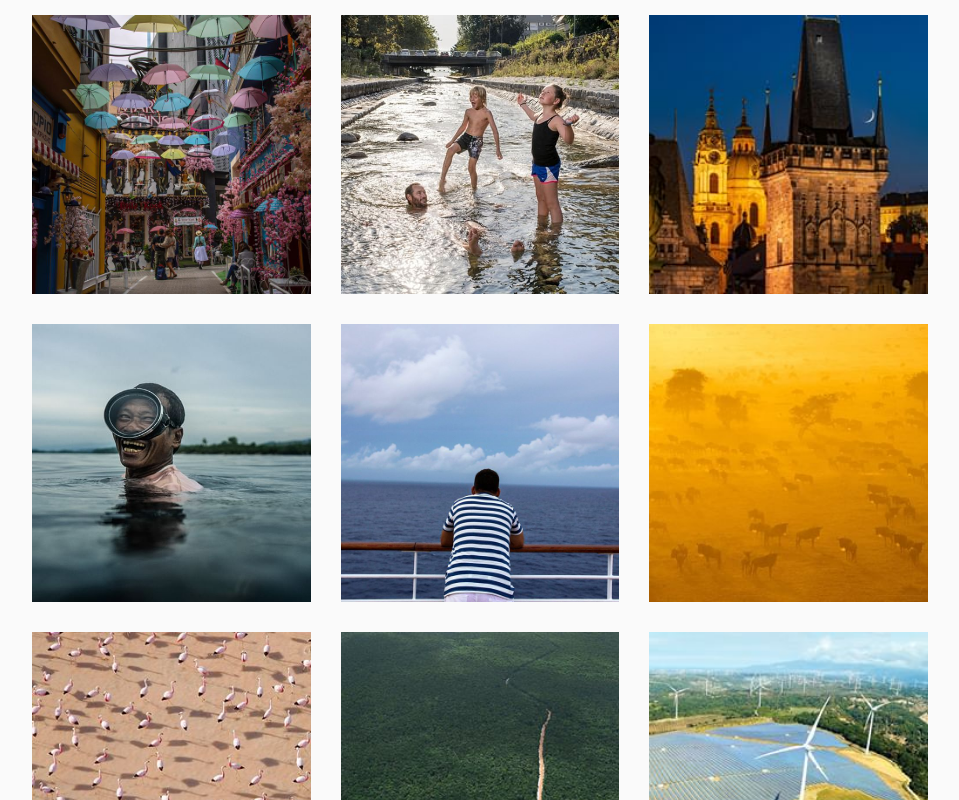
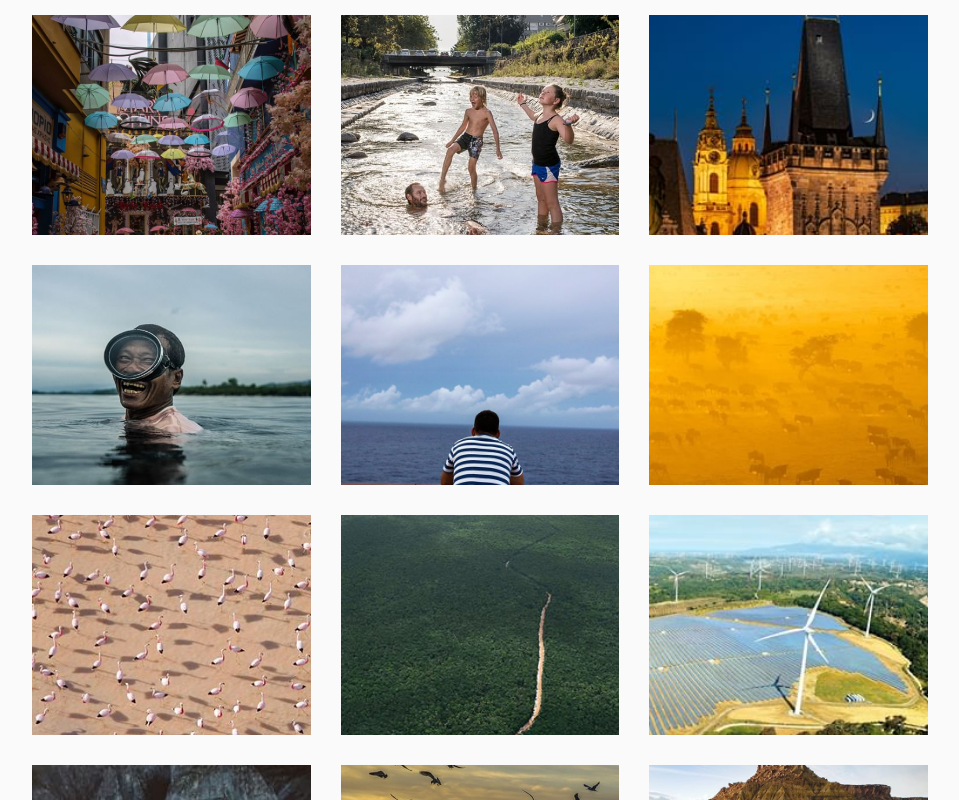
Before and after one commit to patelravi/museum, a Vue app: page / in a window 1280 px wide. Shown: the top 800 px of the page, without its empty margins (160-1119 px from the left). Built offline with nearby package versions, Linux system fonts and the light colour scheme.

Commit message:
Added logic to show images for given email id.

```diff
--- a/package.json
+++ b/package.json
@@ -11,6 +11,7 @@
     "@fortawesome/fontawesome-svg-core": "^1.2.19",
     "@fortawesome/free-solid-svg-icons": "^5.9.0",
     "@fortawesome/vue-fontawesome": "^0.1.6",
+    "axios": "^0.19.0",
     "bootstrap": "^4.3.1",
     "bootstrap-vue": "^2.0.0-rc.24",
     "core-js": "^2.6.5",
--- a/src/components/artList/artList.scss
+++ b/src/components/artList/artList.scss
@@ -8,6 +8,9 @@
 
     .column {
       padding: 15px;
+      .artContainer {
+        min-height: 220px;
+       }
     }
   }
 
@@ -18,6 +21,9 @@
     overflow: hidden;
     .column {
       padding: 5px;
+      .artContainer {
+        min-height: 160px;
+        }
     }
   }
 
@@ -25,9 +31,15 @@
     .column {
       .artContainer {
         position: relative;
+        width: 100%;
+        background-size: 100% !important;
+        background-position-x: center !important;
+        background-position-y: top  !important;
+background-repeat: no-repeat !important;
         img {
           width: 100%;
         }
+
         .artInfo {
           position: absolute;
           top: 0;
--- a/src/components/artList/artList.vue
+++ b/src/components/artList/artList.vue
@@ -1,9 +1,10 @@
 <template>
     <div id="artListPage">
         <div class="row">
-            <div class="col-md-4 col-sm-4 col-6 column" v-for="imgId in 19" :key="imgId">
-                <div class="artContainer" @click="onArtClick(imgId)">
-                    <img :src="getArtAssetUrl(imgId)">
+            <div class="col-md-4 col-sm-4 col-6 column" v-for="img in imageList" :key="img.id">
+                <div class="artContainer" @click="onArtClick(img.url)"
+                v-bind:style="{'background': 'url(' + img.url + ')'}">
+                    <!-- <img :src="img.url"> -->
                     <div class="artInfo">
                         <font-awesome-icon icon="heart" /> 100k
                         &nbsp;&nbsp;&nbsp;
--- a/src/components/artList/artListComponent.js
+++ b/src/components/artList/artListComponent.js
@@ -1,7 +1,15 @@
+import { timingSafeEqual } from "crypto";
+import Axios from "axios";
+
+const axios = require('axios');
+const baseUrl = 'https://museum-backend.herokuapp.com/'
+
 export default {
     name: "artList",
     data() {
         return {
+            emailId: null,
+            imageList: []
         };
     },
     methods: {
@@ -12,7 +20,33 @@ export default {
 
         onArtClick(artId) {
             this.$router.push({ name: 'ArtDetail', params: { id: artId } });
+        },
+
+       async fetchImages(){
+
+            if(this.emailId){
+                let url = baseUrl + 'public/images?email=' + this.emailId;
+                let  response = await axios.get(url);
+                this.imageList = response.data.images;
+                console.log('image list', this.imageList);
+            }else{
+
+                for(var i = 0; i < 19; i++){
+                    this.imageList.push({
+                        id: i,
+                        url: require('./../../assets/art_images/' + (i+1) + '.png')
+                    })
+                }
+                console.log('image list =>', this.imageList);
+
+            }
         }
 
+    },
+
+    created(){
+
+        this.emailId = this.$route.query.email;
+        this.fetchImages()
     }
 };
```
Also changed, not shown: 2 other files (tests, documents, lock files or other folders).
